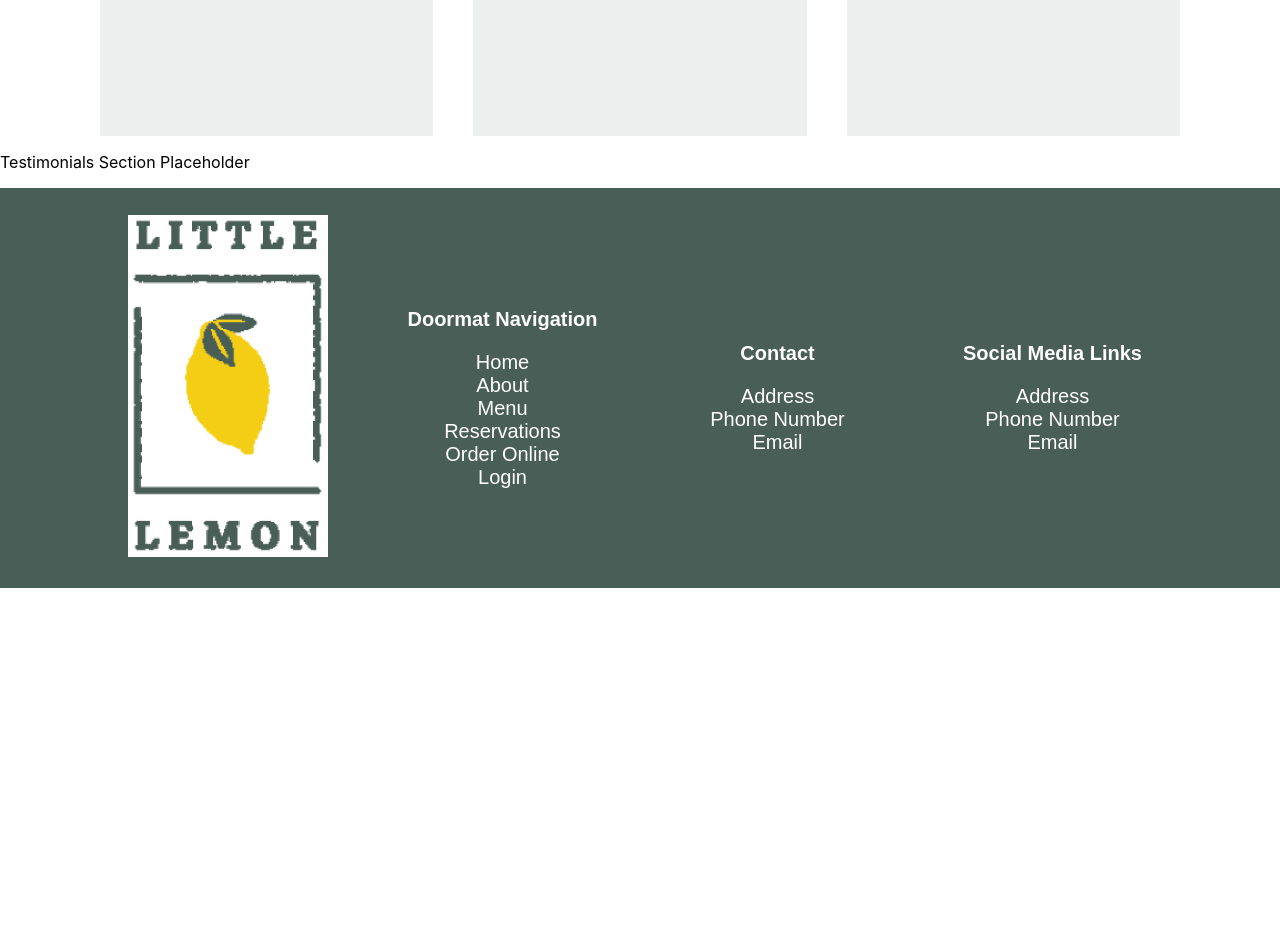
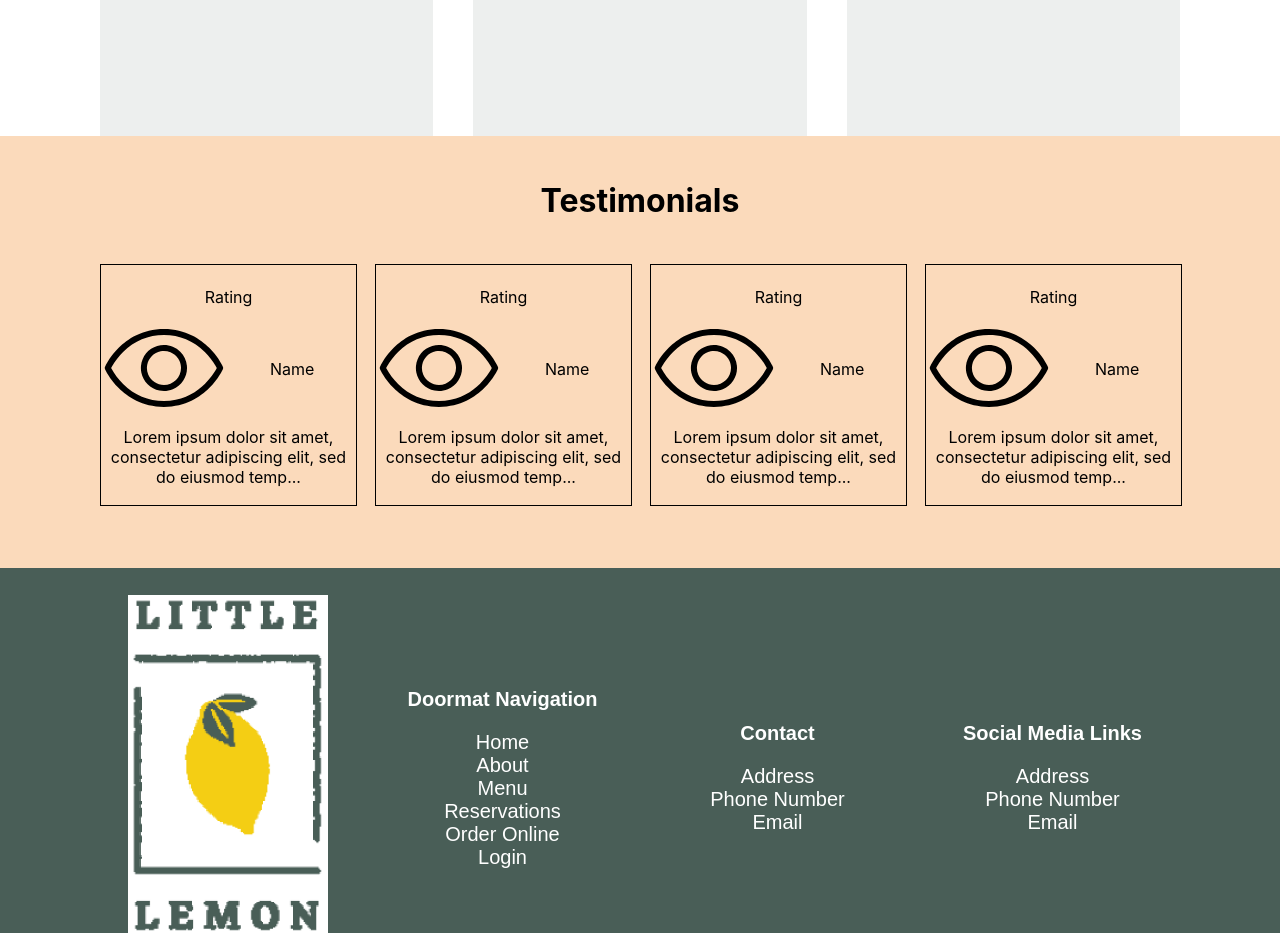
Before and after one commit to smnadalin/capstone, a React (Create React App) app: page / in a window 1280 px wide. Shown: the part 1160-2093 px from the top of the page. Before the commit the page ends 1748 px from the top, so only its background shows below. Built offline with nearby package versions, Linux system fonts and the light colour scheme.

Commit message:
Began adding testimonials page. Next time pass in className props to position the testimonial columns and see if that allows blank space

```diff
--- a/src/App.css
+++ b/src/App.css
@@ -136,6 +136,66 @@ main > div > img {
   object-fit: cover;
 }
 
+.testimonialsMain {
+  display: grid;
+  grid-template-columns: 1fr 1fr 1fr 1fr;
+  grid-template-rows: 240px;
+  margin: auto;
+  grid-column-gap: 20px;
+  background-color: #fbdabb;
+  height: 304px;
+}
+
+.testimonialsHeading {
+  margin: auto;
+  text-align: center;
+  background-color: #fbdabb;
+  height: 128px;
+  display: flex;
+  align-items: center;
+  justify-content: center;
+  text-align: center;
+}
+.tbRating {
+  grid-column: 1 / 3;
+  grid-row: 1;
+  margin: auto;
+}
+
+.tbReview {
+  grid-column: 1 / 3;
+  grid-row: 3;
+  margin: auto;
+}
+
+.tbImage {
+  grid-column: 1;
+  grid-row: 2;
+  margin: auto;
+  width: 100%;
+  height: 100%;
+}
+
+.tbName {
+  grid-column: 2;
+  grid-row: 2;
+  margin: auto;
+}
+
+.testimonialsBox {
+  border: 1px solid black;
+  margin: auto;
+  width: 100%;
+  padding: 0;
+  display: grid;
+  grid-template-columns: 1fr 1fr;
+  grid-template-rows: 64px 80px 96px;
+}
+
+.testimonialsBox > p {
+  text-align: center;
+}
+
 @media only screen and (min-width: 960px) {
   nav {
     grid-template-columns: 1fr 3fr;
@@ -170,4 +230,9 @@ main > div > img {
     padding-left: 100px;
     padding-right: 100px;
   }
+
+  .testimonialsMain {
+    padding-left: 100px;
+    padding-right: 100px;
+  }
 }
--- /dev/null
+++ b/src/TestimonialBox.js
@@ -0,0 +1,19 @@
+import face from "./Images/🦆 icon _eye_.svg";
+
+function TestimonialBox() {
+  return (
+    <>
+      <div className="testimonialsBox">
+        <p className="tbRating">Rating</p>
+        <p className="tbName">Name</p>
+        <img className="tbImage" src={face} alt="Name"></img>
+        <p className="tbReview">
+          Lorem ipsum dolor sit amet, consectetur adipiscing elit, sed do
+          eiusmod temp...
+        </p>
+      </div>
+    </>
+  );
+}
+
+export default TestimonialBox;
--- a/src/Testimonials.js
+++ b/src/Testimonials.js
@@ -1,7 +1,15 @@
+import TestimonialBox from "./TestimonialBox";
+
 function Testimonials() {
   return (
     <>
-      <p>Testimonials Section Placeholder</p>
+      <h1 className="testimonialsHeading">Testimonials</h1>
+      <div className="testimonialsMain">
+        <TestimonialBox />
+        <TestimonialBox />
+        <TestimonialBox />
+        <TestimonialBox />
+      </div>
     </>
   );
 }
```
